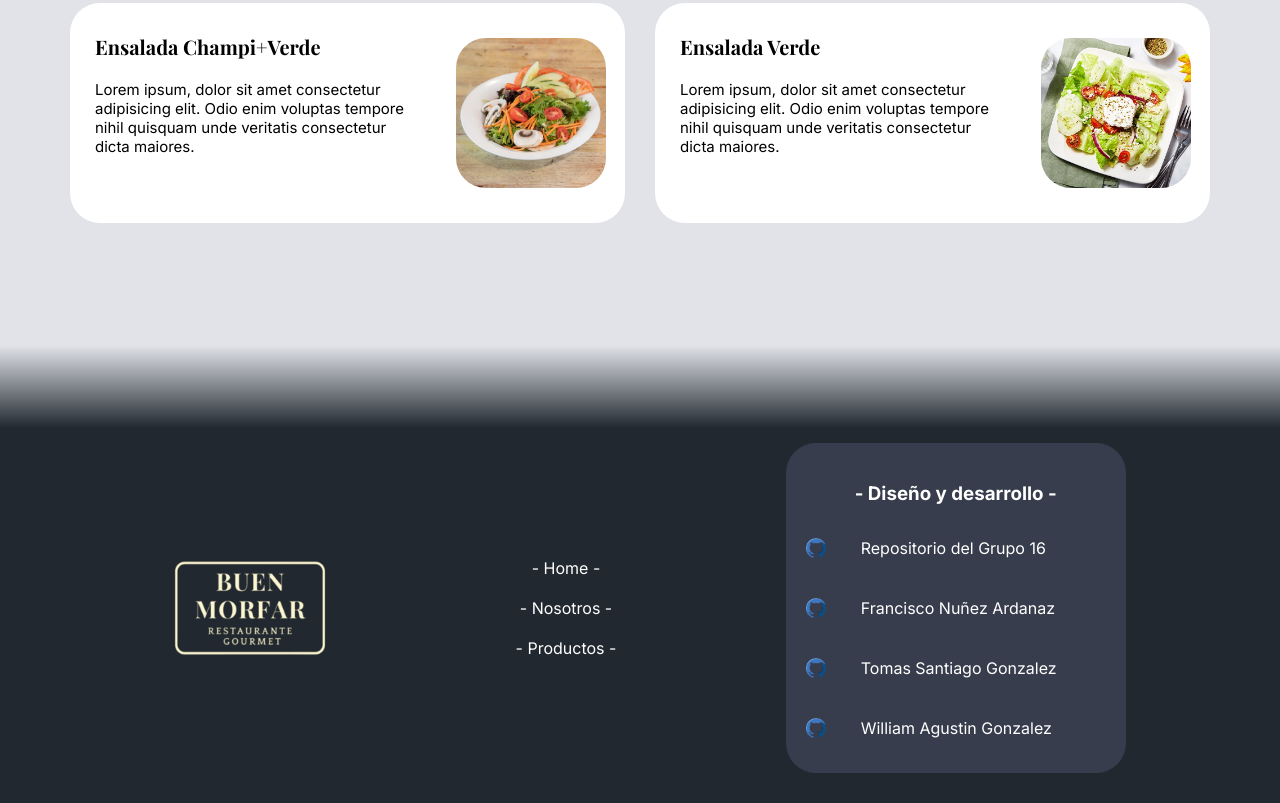
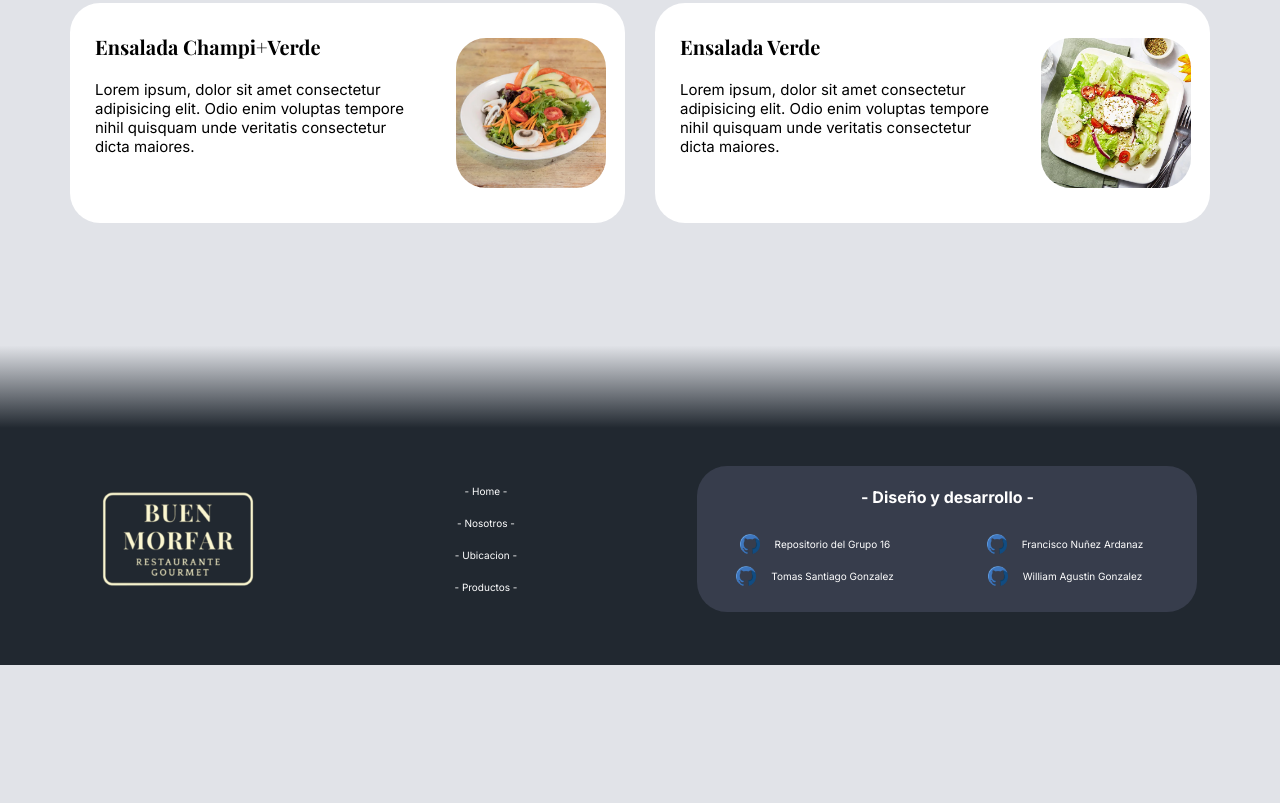
Before and after one commit to gzWilliam3/lab-prog-2025, a plain HTML site: page ProyectoWeb/src/productos.html in a window 1280 px wide. Shown: the part 3504-4307 px from the top of the page. After the commit the page ends 4169 px from the top, so only its background shows below. Drawn offline with nearby package versions, Linux system fonts and the light colour scheme; a web font is replaced by a local one.

Commit message:
Cambios en el footer, ahora containerUsers es grilla

```diff
--- a/ProyectoWeb/src/css/productStyle.css
+++ b/ProyectoWeb/src/css/productStyle.css
@@ -153,16 +153,16 @@ footer{
   display: flex;
   flex-direction: row;
   align-items: center;
-  justify-content: space-evenly;
+  justify-content: space-around ;
 }
 
-.piePagina h3, a{
+.piePagina h4, a{
   color: white;
 }
 
 .piePagina a {
   display: block;
-  font-size: 16px;
+  font-size: 10px;
   text-decoration: none;
   padding: 10px 15px;
 }
@@ -170,7 +170,6 @@ footer{
 .logoFooter {
 	width: 192px;
 	height: 192px;
-	/*background-color: blue;*/
 }
 
 .logoFooter img{
@@ -195,25 +194,23 @@ footer{
   flex-direction: column;
   align-items: center;
   justify-content: center;
-  padding: 20px;
   border-radius: 30px;
 	width: auto;
 	background-color: #373d4c;
 }
 
 .containerUsers{
-  display: flex;
-  flex-direction: column;
-  gap:10px;
+  display: grid;
+  grid-template-columns: auto auto;
+  padding-bottom: 20px;
 }
 
 .devUser{
   display: flex;
   flex-direction: row;
-  gap: 20px;
   align-items: center;
-  width: 300px;
-  height: 50px
+  justify-content: center;
+  width: 250px;
 }
 
 .logoGitHub{
--- a/ProyectoWeb/src/css/style.css
+++ b/ProyectoWeb/src/css/style.css
@@ -151,7 +151,7 @@ p{
 }
 
 /* INICIO SECCION CAJA COMIDAS */
-.cajaComidas{
+#cajaComidas{
   display: flex;
   flex-direction: column;
   justify-content: center;
@@ -210,16 +210,16 @@ footer{
   display: flex;
   flex-direction: row;
   align-items: center;
-  justify-content: space-evenly;
+  justify-content: space-around ;
 }
 
-.piePagina h3, a{
+.piePagina h4, a{
   color: white;
 }
 
 .piePagina a {
   display: block;
-  font-size: 16px;
+  font-size: 10px;
   text-decoration: none;
   padding: 10px 15px;
 }
@@ -227,7 +227,6 @@ footer{
 .logoFooter {
 	width: 192px;
 	height: 192px;
-	/*background-color: blue;*/
 }
 
 .logoFooter img{
@@ -252,25 +251,23 @@ footer{
   flex-direction: column;
   align-items: center;
   justify-content: center;
-  padding: 20px;
   border-radius: 30px;
 	width: auto;
 	background-color: #373d4c;
 }
 
 .containerUsers{
-  display: flex;
-  flex-direction: column;
-  gap:10px;
+  display: grid;
+  grid-template-columns: auto auto;
+  padding-bottom: 20px;
 }
 
 .devUser{
   display: flex;
   flex-direction: row;
-  gap: 20px;
   align-items: center;
-  width: 300px;
-  height: 50px
+  justify-content: center;
+  width: 250px;
 }
 
 .logoGitHub{
--- a/ProyectoWeb/src/productos.html
+++ b/ProyectoWeb/src/productos.html
@@ -384,15 +384,18 @@
           <a href="index.html">- Home -</a>
         </li>
         <li>
-          <a href="#seccionNosotros">- Nosotros -</a>
+          <a href="index.html#seccionNosotros">- Nosotros -</a>
         </li>
         <li>
-          <a href="productos.html">- Productos -</a>
+          <a href="index.html#seccionUbicacion">- Ubicacion -</a>
+        </li>
+        <li>
+          <a href="index.html#productos.html">- Productos -</a>
         </li>
       </ul>
 
       <div class="contactoFooter">
-        <h3>- Diseño y desarrollo -</h3>
+        <h4>- Diseño y desarrollo -</h4>
 
         <div class="containerUsers">
           <div class="devUser">
```
Also changed, not shown: ProyectoWeb/src/index.html (+5 -2 lines).
